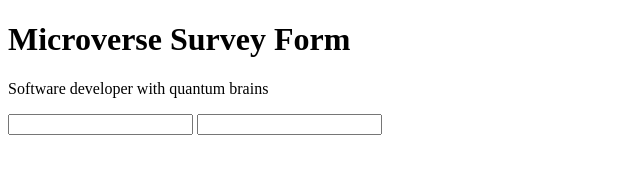
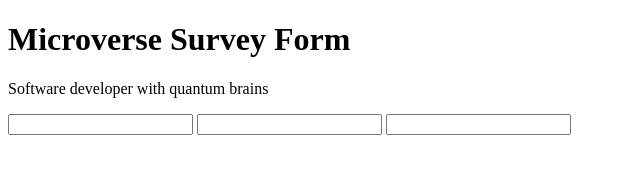
Before and after one commit to rexthecoder/Joes_rex, a plain HTML site: page index.html in a window 1280 px wide. Shown: the whole page, without its empty margins (0-640 px from the left). Drawn offline with Linux system fonts and the light colour scheme.

Commit message:
add number input field

```diff
--- a/index.html
+++ b/index.html
@@ -15,6 +15,7 @@
     <form id="survey-form">
       <input type="text" id="name" name="name" />
       <input type="email" id="email" name="email" required />
+      <input type="number" id="number">
     </form>
   </body>
 </html>
```
